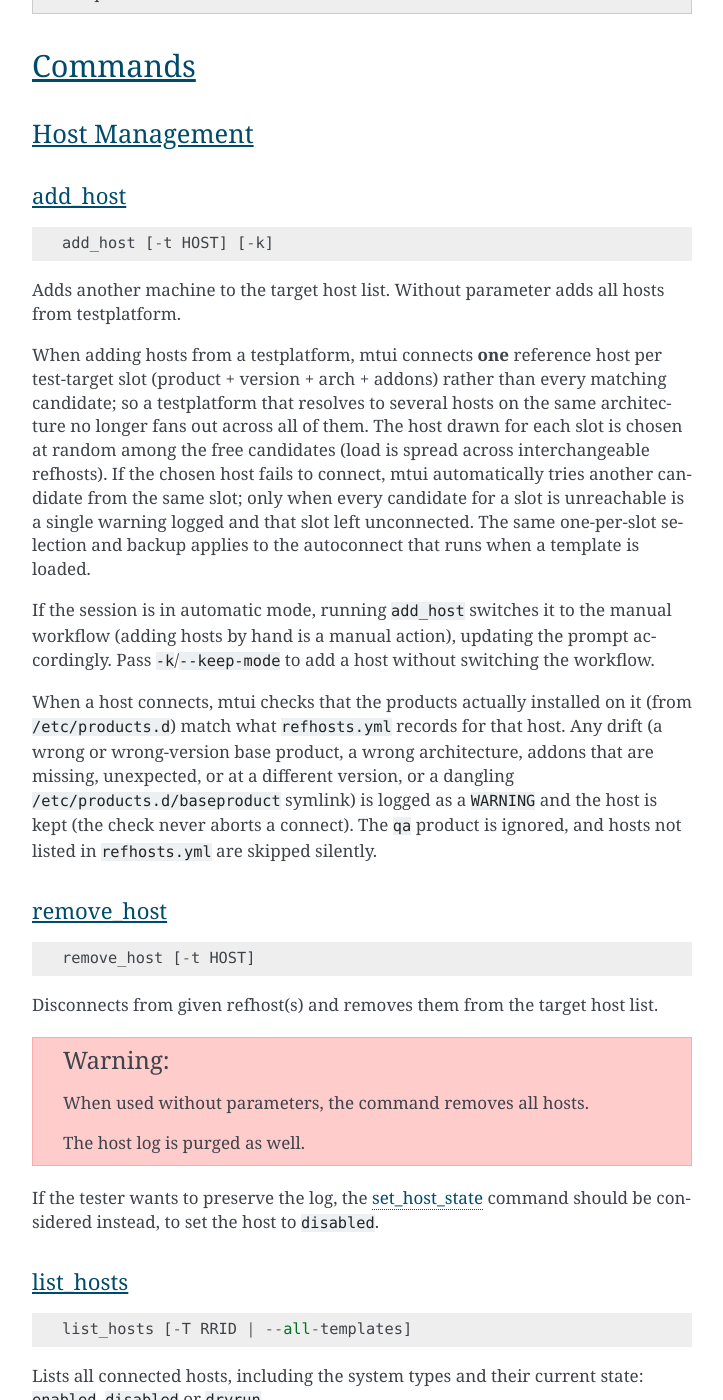
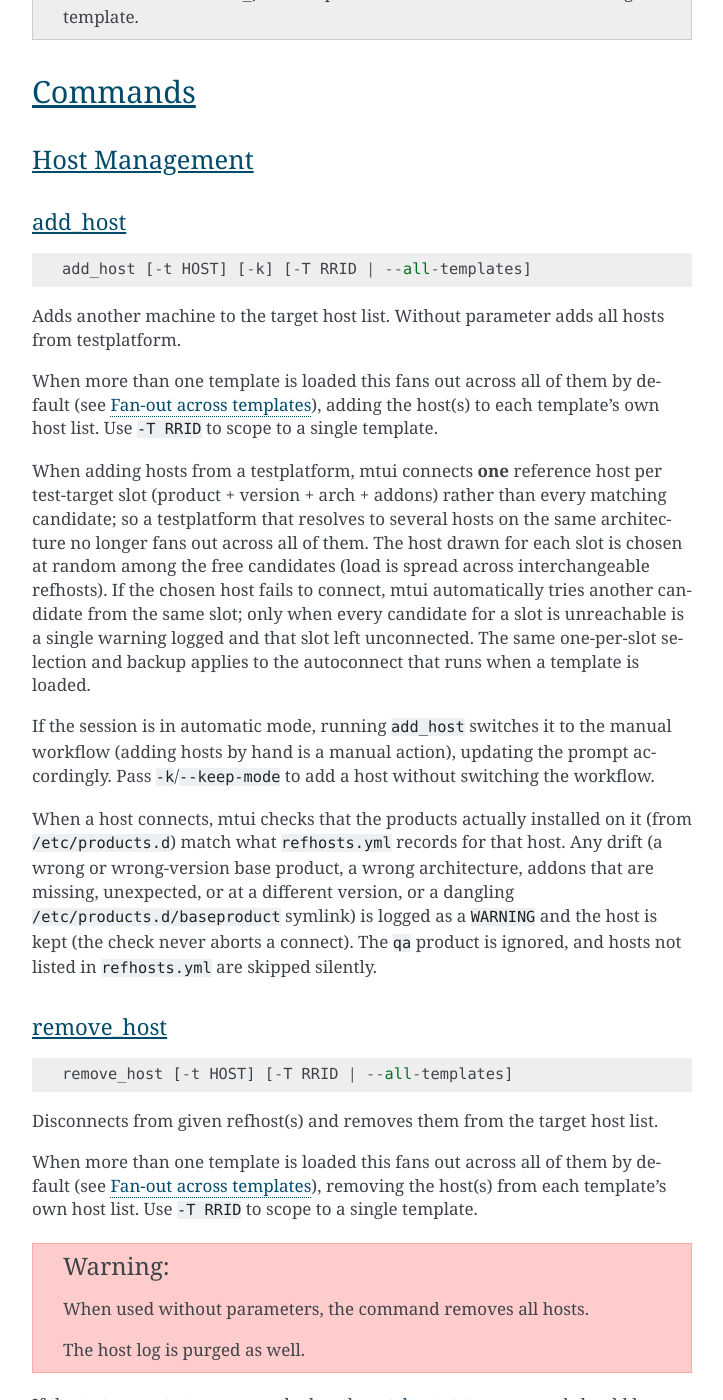
Before and after one commit to openSUSE/mtui, a Sphinx documentation site: the page built from Documentation/iui.rst, in a window 1280 px wide and 1400 px high, scrolled down 3942 px. Shown: the whole window, without its empty margins (388-1111 px from the left). Built offline with Sphinx 7.4.7, drawn with Linux system fonts in a browser that asks for light colours; some of the changed text lies outside the part shown.

Commit message:
feat(commands): fan out set_workflow, add_host, remove_host across templates
Why this change was needed:
The multi-template fan-out model lets action commands operate on every
loaded template by default, but set_workflow, add_host, and remove_host
were left on the default "active" scope despite each mutating per-template
state (metadata.workflow + openQA reload, and each report's own host
group). In a multi-template session they silently touched only the active
template, an inconsistent gap that surprised users who expected the same
fan-out behaviour the rest of the action commands already provide.

Problem solved:
These three commands now behave consistently with the other action
commands: by default they act on all loaded templates, each on its own
report and host list, with per-template banners and failure isolation.
A single template can still be targeted with -T/--template, and fan-out
can be requested explicitly with --all-templates.

What changed:
- set_workflow, add_host, remove_host set scope = "fanout" and call
  _add_template_arg() so they accept -T/--template and --all-templates.
- Tab completion for the three now offers loaded-template RRIDs.
- Tests: fan-out scope, flag parsing, defaults, and RRID completion.
- Docs: added the three to the fan-out command list in iui.rst and
  documented their per-command fan-out behaviour.
- CHANGELOG: new Changed entry under [Unreleased].

```diff
--- a/Documentation/iui.rst
+++ b/Documentation/iui.rst
@@ -67,12 +67,12 @@ report, for report-scoped commands). The fan-out commands are: ``run``,
 ``set_repo``, ``reboot``, ``put``, ``get``, ``commit``, ``checkout``,
 ``approve``, ``assign``, ``unassign``, ``reject``, ``comment``, ``show_diff``,
 ``analyze_diff``, ``reload_openqa``, ``openqa_overview``, ``openqa_jobs``,
-``checkers``, the report-bound inspection commands
+``checkers``, ``set_workflow``, the report-bound inspection commands
 ``list_metadata``, ``list_bugs``, ``list_update_commands``, ``list_versions``,
-``list_packages``, and ``show_update_repos``, the host-locking commands
-``lock`` and ``unlock``, and the host-listing commands ``list_hosts``,
-``list_locks``, ``list_timeout``, ``list_sessions``, ``show_log``, and
-``list_history``. Output for each template is prefixed with an
+``list_packages``, and ``show_update_repos``, the host-management commands
+``add_host``, ``remove_host``, ``lock`` and ``unlock``, and the host-listing
+commands ``list_hosts``, ``list_locks``, ``list_timeout``, ``list_sessions``,
+``show_log``, and ``list_history``. Output for each template is prefixed with an
 ``=== <RRID> ===`` banner so results stay attributable. The queue-browsing
 ``updates`` command is not template-scoped and does not fan out. ``regenerate``
 acts on the active template by default (use ``-T``/``--all-templates`` to
@@ -109,10 +109,14 @@ add_host
 
 ::
 
-  add_host [-t HOST] [-k]
+  add_host [-t HOST] [-k] [-T RRID | --all-templates]
 
 Adds another machine to the target host list.
 Without parameter adds all hosts from testplatform.
+
+When more than one template is loaded this fans out across all of them by
+default (see `Fan-out across templates`_), adding the host(s) to each template's
+own host list. Use ``-T RRID`` to scope to a single template.
 
 When adding hosts from a testplatform, mtui connects **one** reference host
 per test-target slot (product + version + arch + addons) rather than every
@@ -145,9 +149,13 @@ remove_host
 
 ::
 
-  remove_host [-t HOST]
+  remove_host [-t HOST] [-T RRID | --all-templates]
 
 Disconnects from given refhost(s) and removes them from the target host list.
+
+When more than one template is loaded this fans out across all of them by
+default (see `Fan-out across templates`_), removing the host(s) from each
+template's own host list. Use ``-T RRID`` to scope to a single template.
 
 .. warning::
   When used without parameters, the command removes all hosts.
@@ -522,12 +530,16 @@ set_workflow
 
 ::
 
-  set_workflow {auto,manual,kernel}
+  set_workflow {auto,manual,kernel} [-T RRID | --all-templates]
 
 Sets workflow and reload data from openQA.
 
 'auto' workflow will be automatically set to manual if openQA install tests
 missing or have failed state
+
+When more than one template is loaded this fans out across all of them by
+default (see `Fan-out across templates`_), reloading openQA data for each. Use
+``-T RRID`` to scope to a single template.
 
 .. option:: workflow
 
```
Also changed, not shown: CHANGELOG.md (+8 -0 lines), 6 other files.
